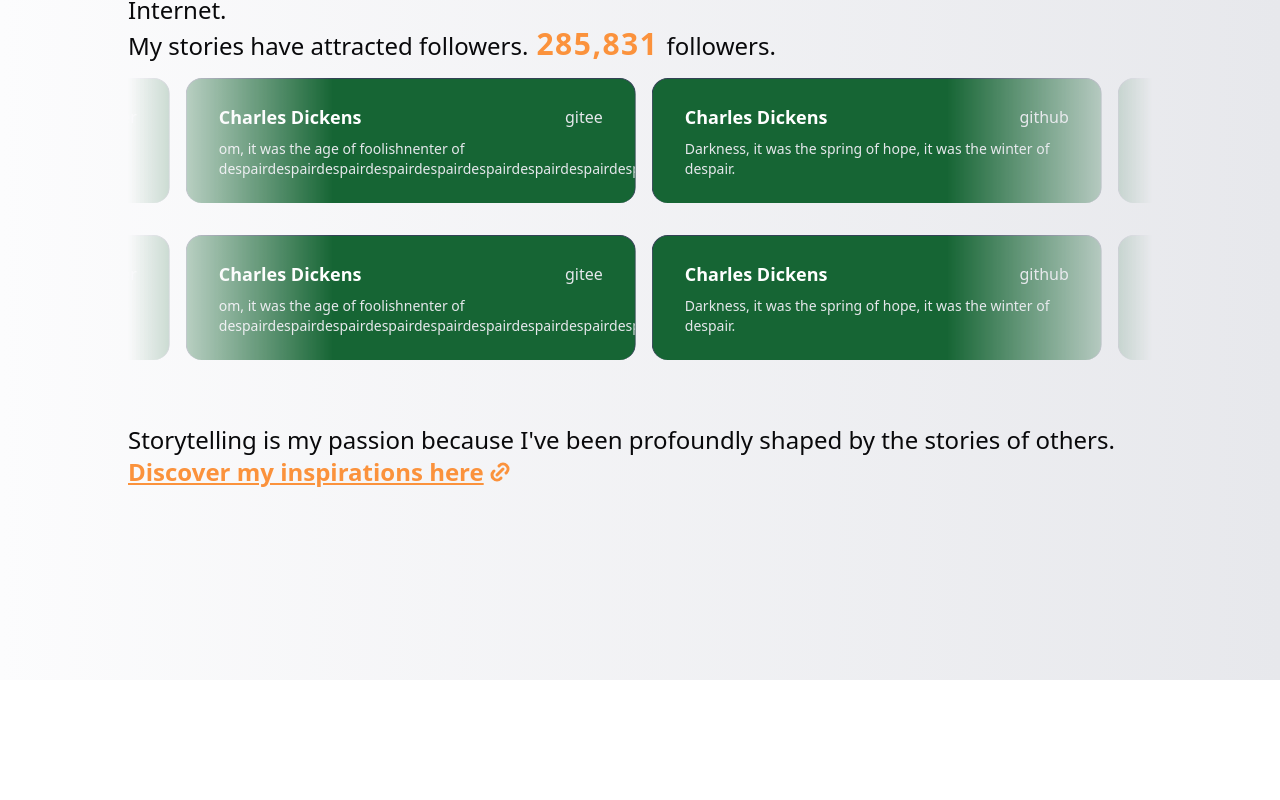
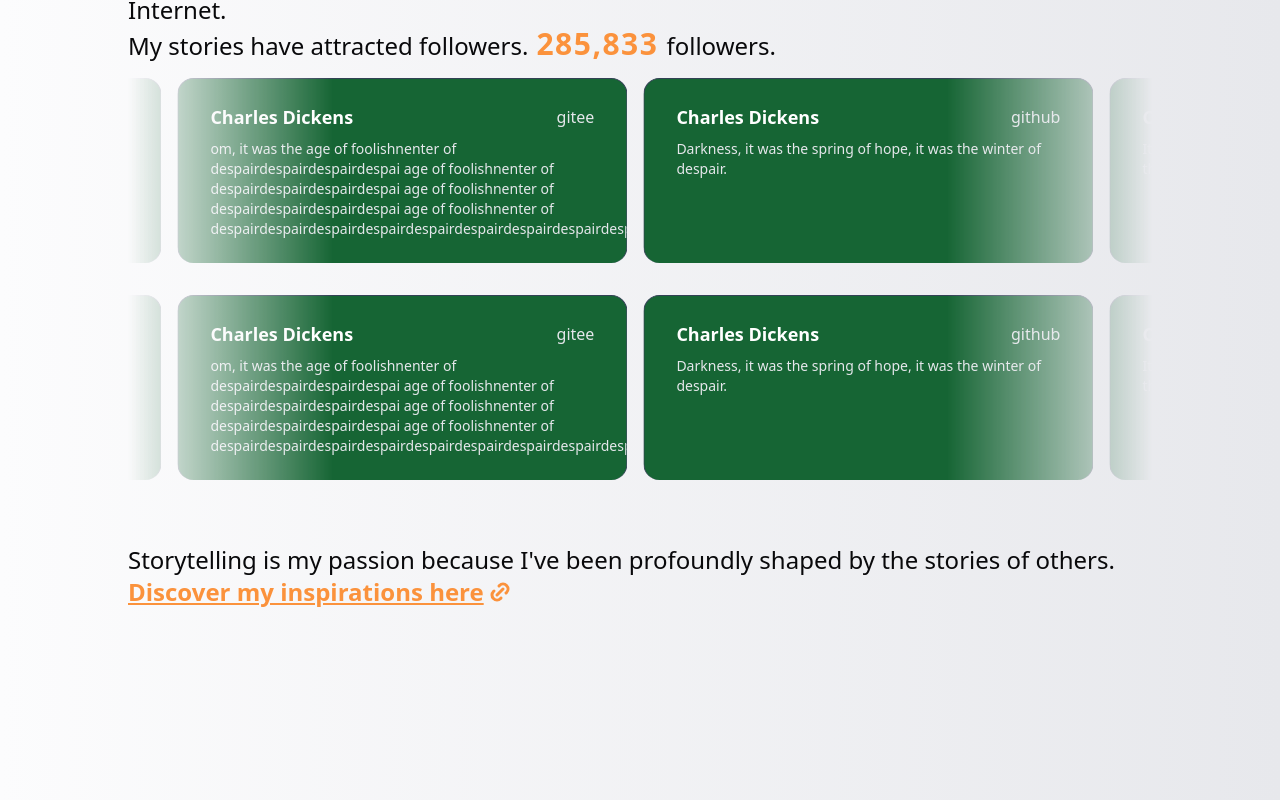
Before and after one commit to ydmingg/intro, a React (Vite) app: page / in a window 1280 px wide. Shown: the part 1644-2444 px from the top of the page. Before the commit the page ends 2324 px from the top, so only its background shows below. Built offline with nearby package versions, Linux system fonts and the light colour scheme.

Commit message:
update bg

```diff
--- a/src/pages/home/module3.tsx
+++ b/src/pages/home/module3.tsx
@@ -29,7 +29,7 @@ const testimonials = [
                 text: "wenb"
             },
         ],
-		quote: "om, it was the age of foolishnenter of despairdespairdespairdespairdespairdespairdespairdespairdespair.",
+		quote: "om, it was the age of foolishnenter of despairdespairdespairdespai age of foolishnenter of despairdespairdespairdespai age of foolishnenter of despairdespairdespairdespai age of foolishnenter of despairdespairdespairdespairdespairdespairdespairdespairdespair.",
     },
     {
         name: "Charles Dickens",
```
